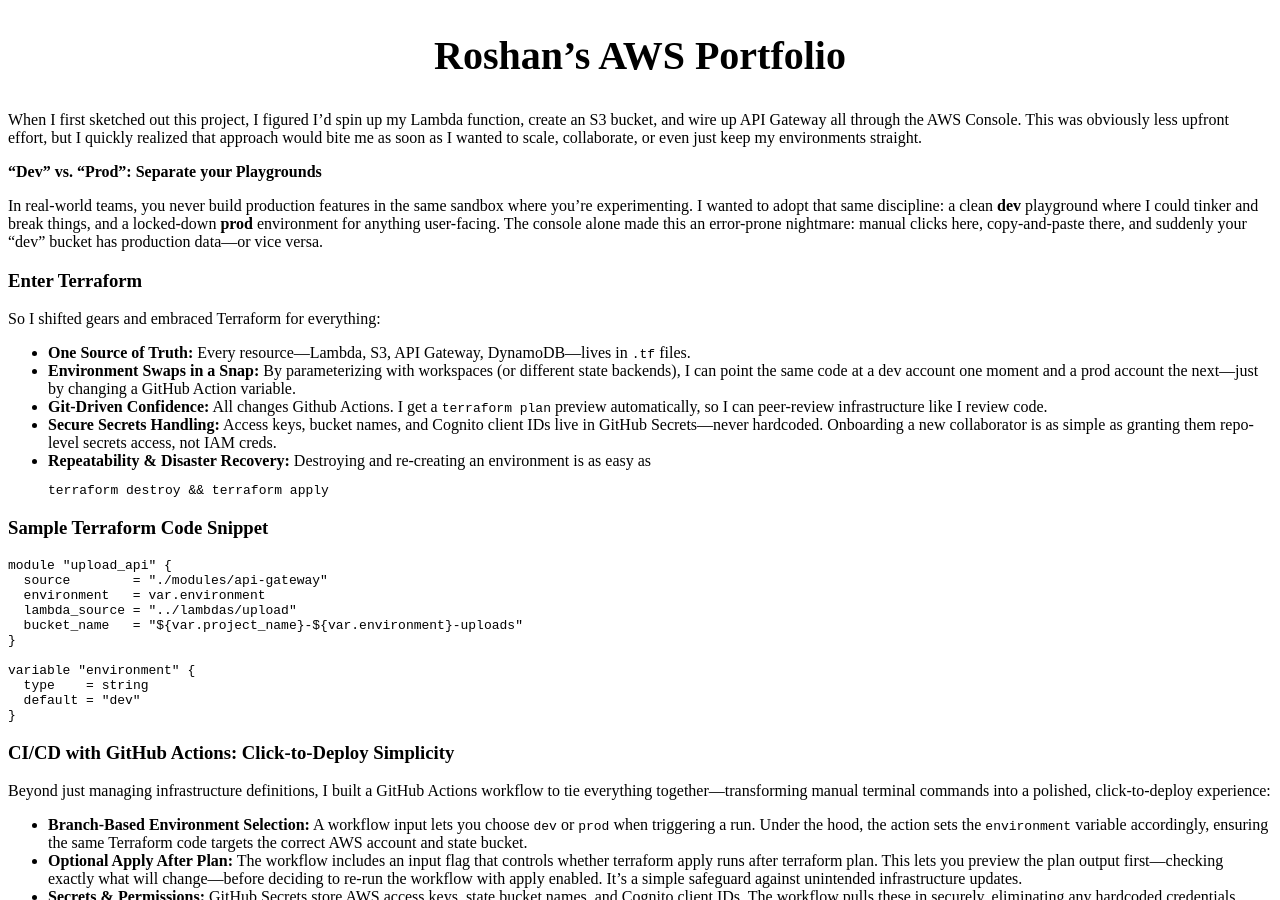
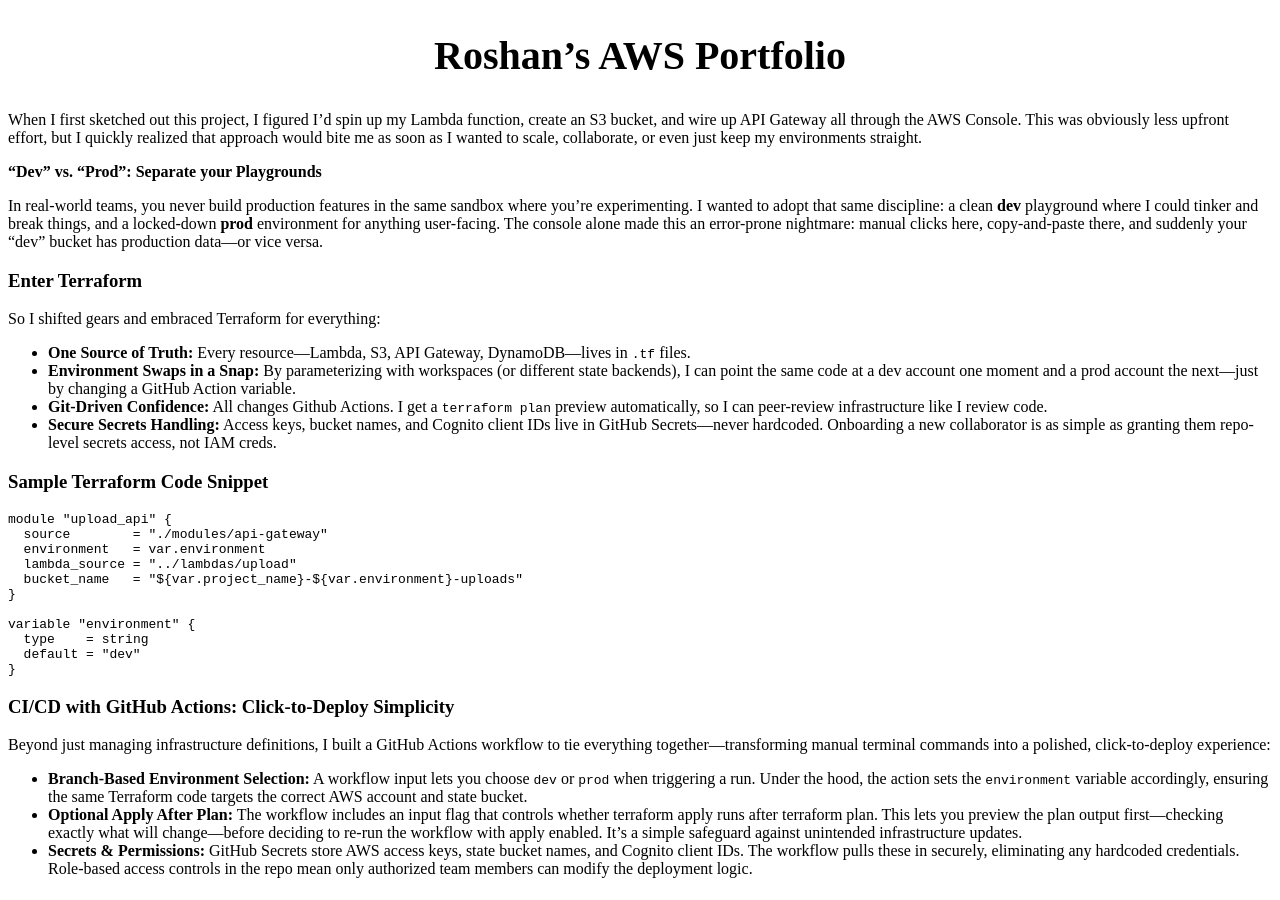
Before and after one commit to Roshan-AWS-Personal/roshan-aws-personal.github.io, a Jekyll site: the page built from _chapters/02-infrastructure-as-code.md, in a window 1280 px wide and 900 px high. Built offline with Jekyll 4.4.1, drawn with Linux system fonts in a browser that asks for light colours.

````diff
--- a/_chapters/02-infrastructure-as-code.md
+++ b/_chapters/02-infrastructure-as-code.md
@@ -16,10 +16,6 @@ So I shifted gears and embraced Terraform for everything:
 * **Environment Swaps in a Snap:** By parameterizing with workspaces (or different state backends), I can point the same code at a dev account one moment and a prod account the next—just by changing a GitHub Action variable.
 * **Git-Driven Confidence:** All changes Github Actions. I get a `terraform plan` preview automatically, so I can peer-review infrastructure like I review code.
 * **Secure Secrets Handling:** Access keys, bucket names, and Cognito client IDs live in GitHub Secrets—never hardcoded. Onboarding a new collaborator is as simple as granting them repo-level secrets access, not IAM creds.
-* **Repeatability & Disaster Recovery:** Destroying and re-creating an environment is as easy as
-```bash
-terraform destroy && terraform apply
-```
 
 ### Sample Terraform Code Snippet
 
````
Also changed, not shown: _chapters/03-scalable-data-flows.md (+1 -1 lines), _chapters/04-cors-cdn-configuration.md (+1 -1 lines).
